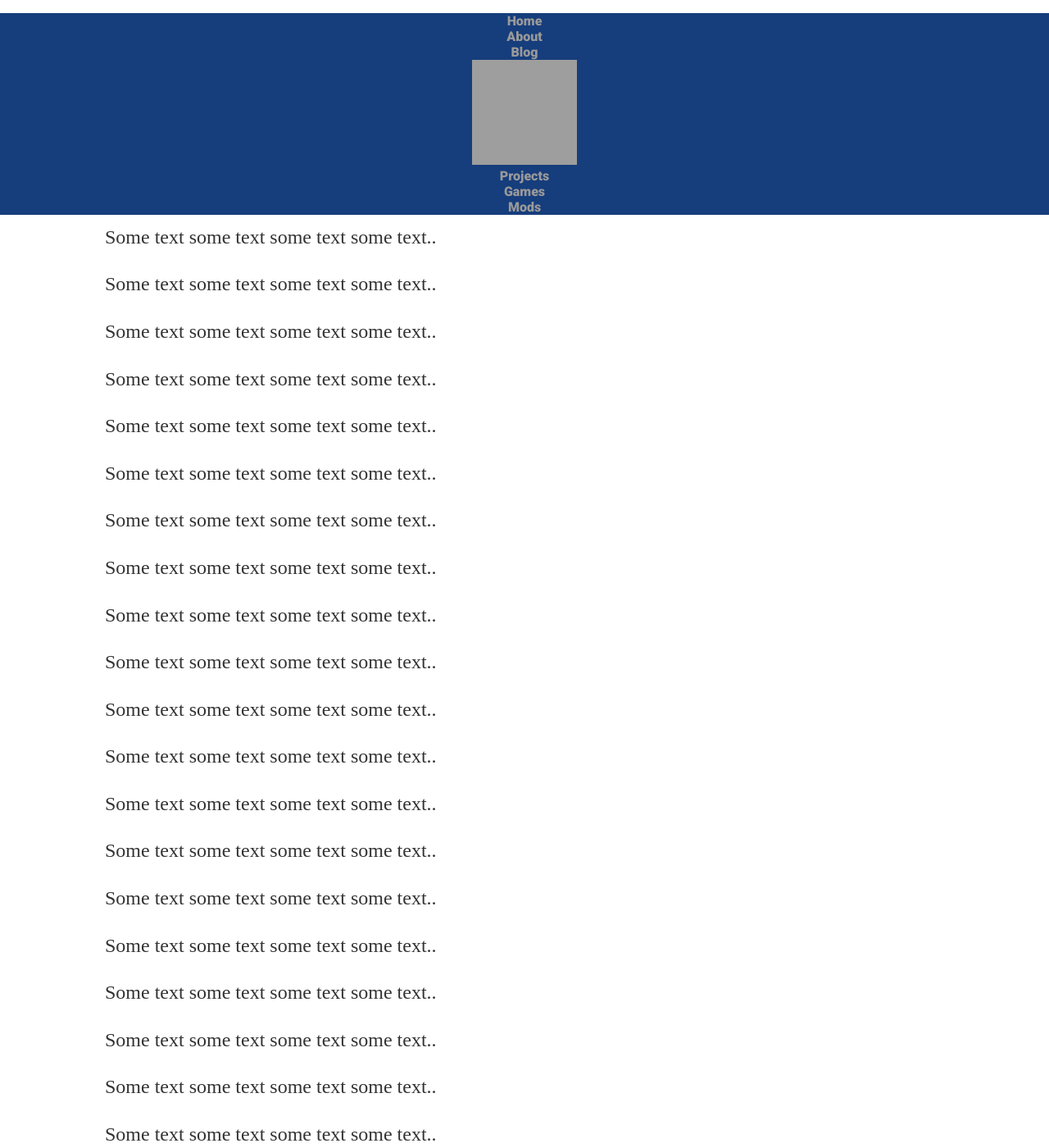
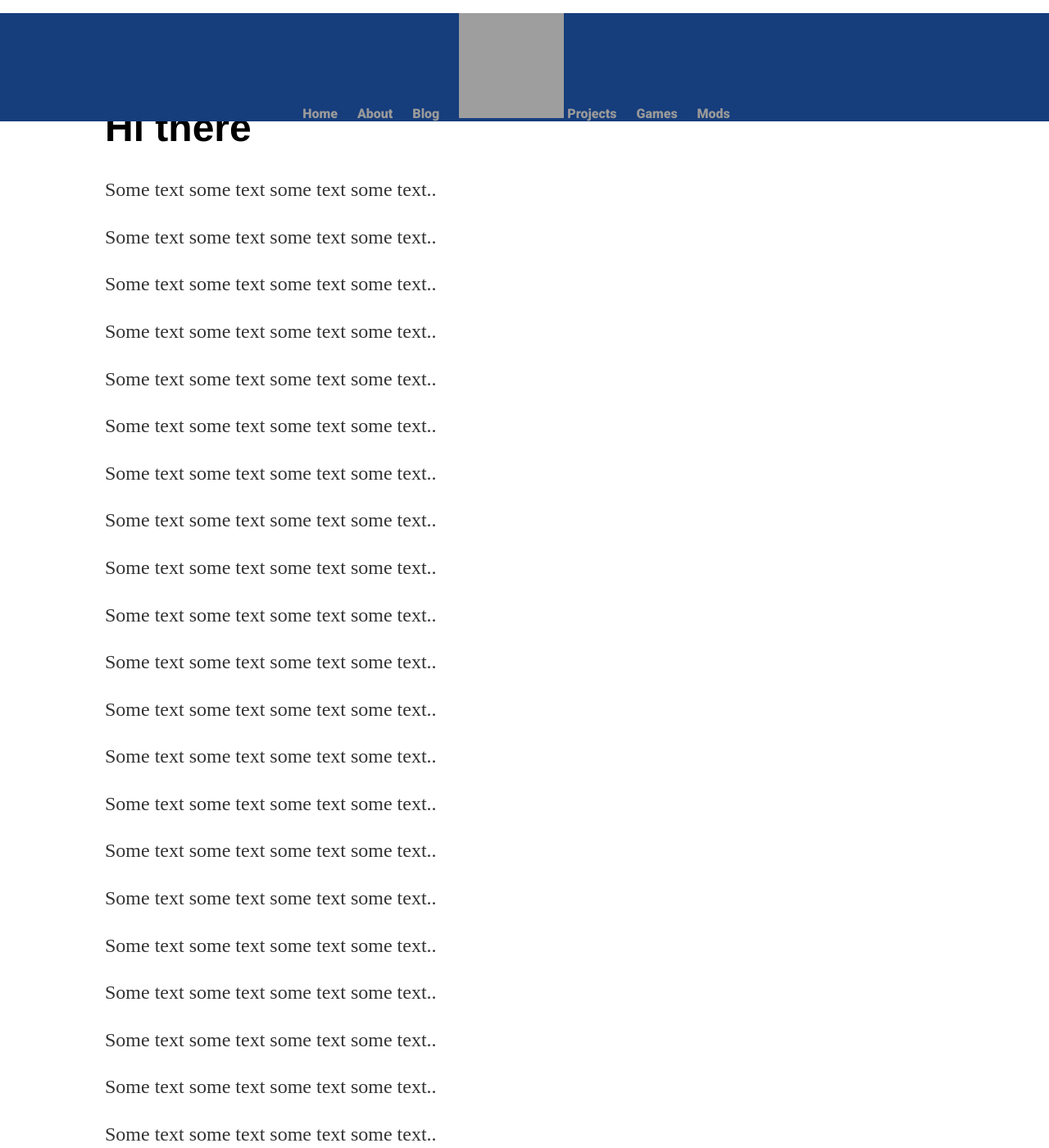
Before and after one commit to Horatio-McCallister/Horatio-McCallister.github.io, a Jekyll site: the page built from index.html, in a window 1280 px wide and 1400 px high. Shown: the whole window at 82% size. Built offline with Jekyll 4.4.1, drawn with Linux system fonts in a browser that asks for light colours; the list of posts is cut into pages by our own code; grey boxes are pictures that could not be loaded.

Commit message:
no message

```diff
--- a/css/main.css
+++ b/css/main.css
@@ -14,7 +14,10 @@ nav ul {
     width: 100%; /* Full width */
 	overflow: hidden;
 }
-
+nav ul li, footer ul li {
+    display: inline;
+    margin-right: 20px;
+}
 .container {
 	margin-top: 10%;
 	margin-left: 10%;
```
